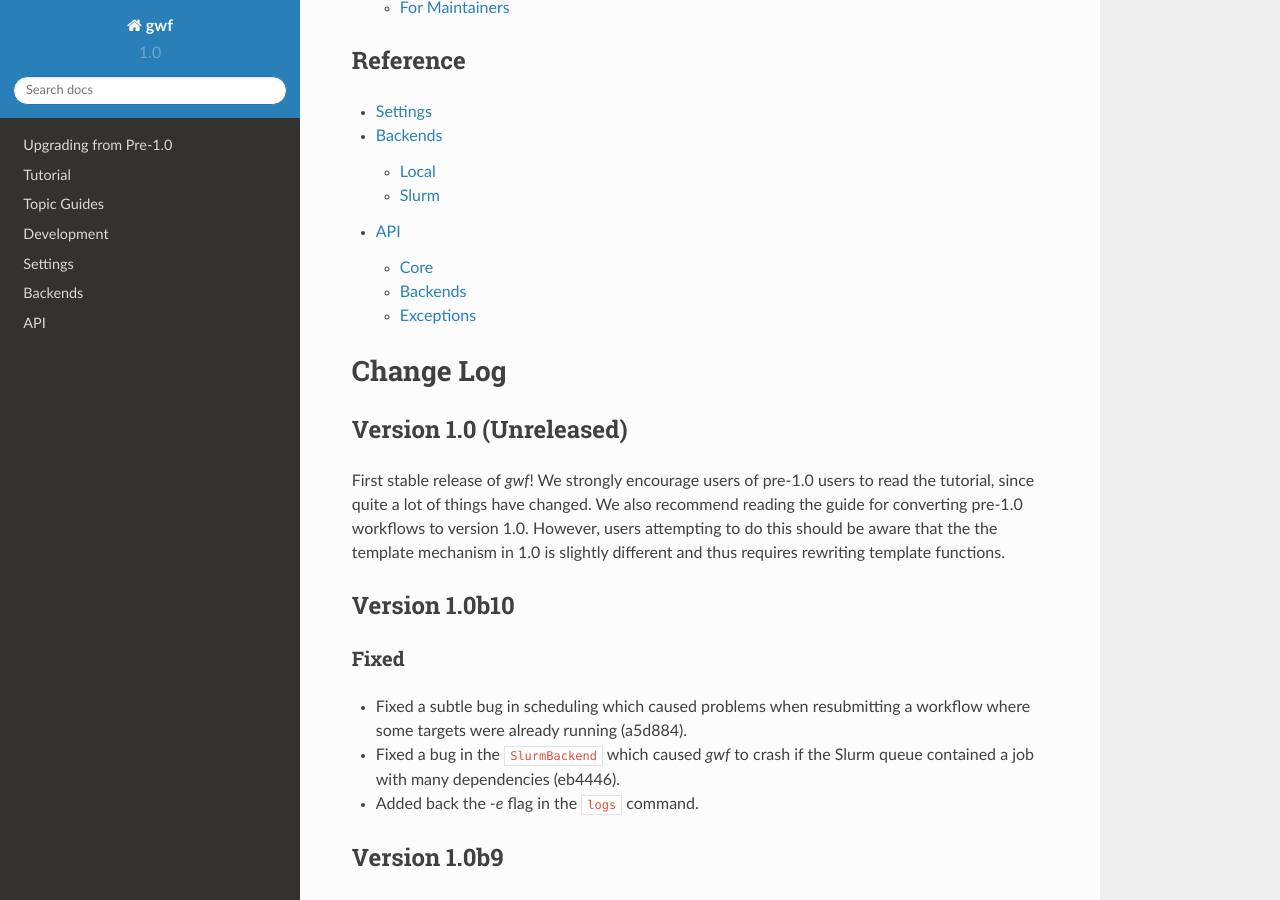
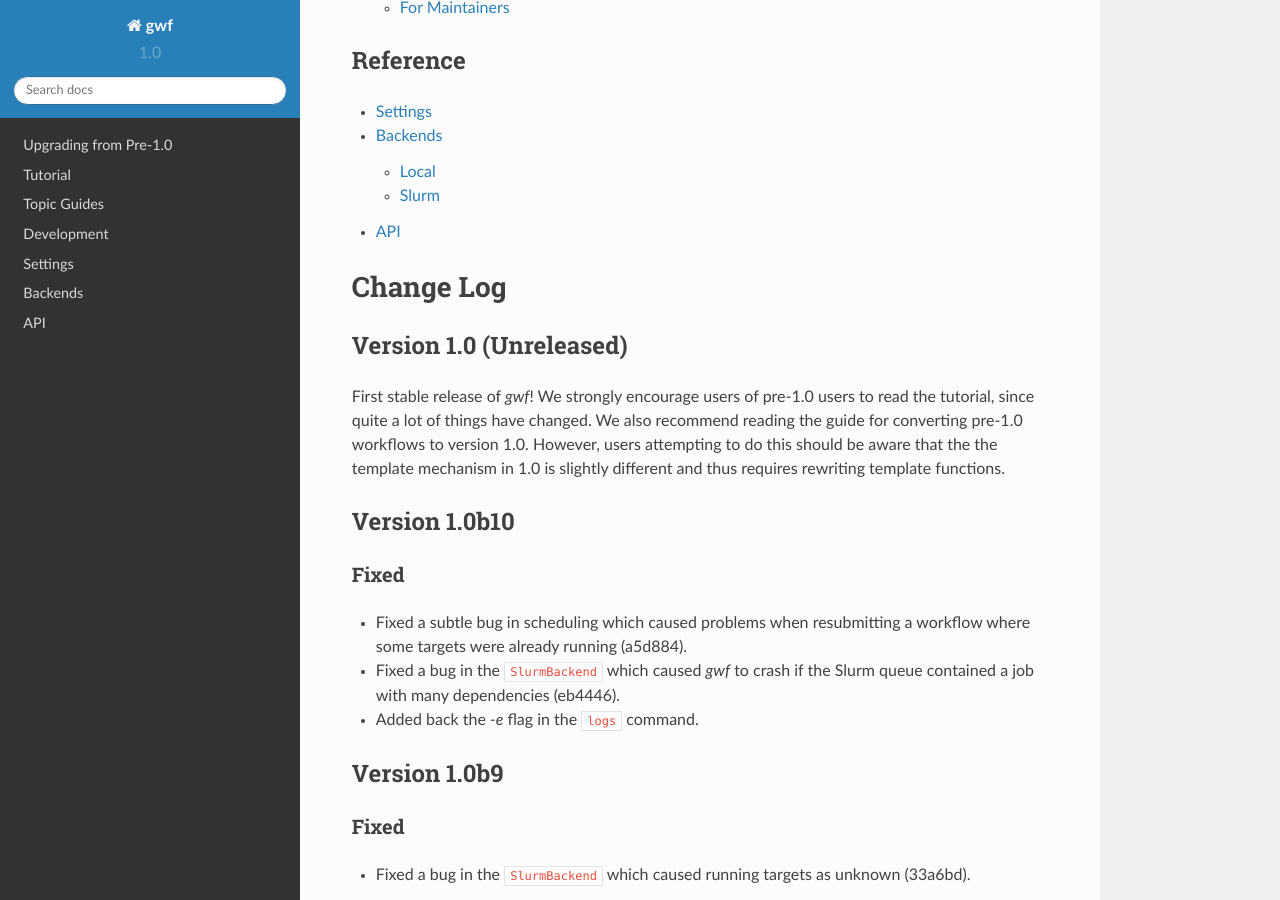
Before and after one commit to gwforg/gwf, a Sphinx documentation site: the page built from docs/index.rst, in a window 1280 px wide and 900 px high, scrolled down 1736 px. Built offline with Sphinx 7.4.7 and the Read the Docs theme 2.0.0, drawn with Linux system fonts in a browser that asks for light colours.

```diff
--- a/docs/reference/api.rst
+++ b/docs/reference/api.rst
@@ -14,15 +14,8 @@ A target in a :class:`~gwf.Graph` can be scheduled on a
 :class:`~gwf.backends.Backend` using the :func:`~gwf.schedule`
 function.
 
-Core
-----
-
 .. automodule:: gwf
    :members: Target, Workflow, Graph, schedule, schedule_many
-
-
-Backends
---------
 
 .. autoclass:: gwf.backends.Backend
    :members:
@@ -32,11 +25,3 @@ Backends
 .. autoclass:: gwf.backends.Status
    :members:
    :undoc-members:
-
-Exceptions
-----------
-
-.. automodule:: gwf.exceptions
-   :members:
-   :member-order: bysource
-   :undoc-members:
```
